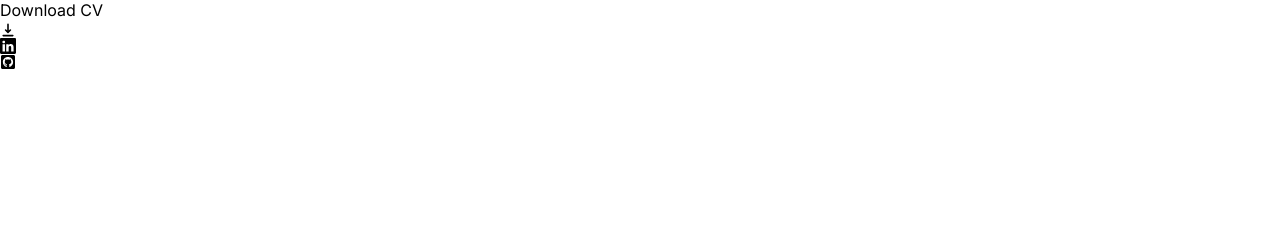
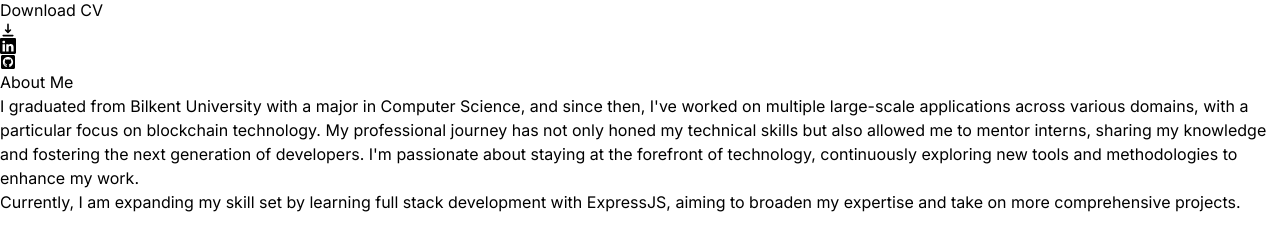
Before and after one commit to ErenYLCN/next-portfolio, a Next.js app: page / in a window 1280 px wide. Shown: the part 378-628 px from the top of the page. Built offline with nearby package versions, Linux system fonts and the light colour scheme.

Commit message:
feat(home): implement `About` section

```diff
--- a/src/app/page.tsx
+++ b/src/app/page.tsx
@@ -1,3 +1,4 @@
+import About from "@/component/about/About";
 import Intro from "@/component/intro/Intro";
 import SectionDivider from "@/component/section-divider/SectionDivider";
 
@@ -7,6 +8,8 @@ export default function Home() {
       <Intro />
 
       <SectionDivider />
+
+      <About />
     </main>
   );
 }
--- /dev/null
+++ b/src/component/about/About.tsx
@@ -0,0 +1,49 @@
+"use client";
+
+import React from "react";
+import SectionHeading from "../section-heading/SectionHeading";
+import { motion } from "framer-motion";
+
+function About() {
+  return (
+    <motion.section
+      className={"mb-28 max-w-[45rem] text-center leading-8"}
+      initial={{ opacity: 0, y: 100 }}
+      animate={{ opacity: 1, y: 0 }}
+      transition={{ delay: 0.175 }}
+    >
+      <SectionHeading title={"About Me"} />
+
+      <p className={"mb-3"}>
+        {"I graduated from "}
+        <span className={"font-medium"}>{"Bilkent University"}</span>
+        {" with a major in "}
+        <span className={"font-medium"}>{"Computer Science"}</span>
+        {", and since then, I've worked on multiple "}
+        <span className={"font-medium"}>{"large-scale applications"}</span>
+        {" across various domains, with a particular focus on "}
+        <span className={"font-medium underline italic"}>
+          {"blockchain technology"}
+        </span>
+        {
+          ". My professional journey has not only honed my technical skills but also allowed me to "
+        }
+        <span className={"font-medium"}>{"mentor interns"}</span>
+        {
+          ", sharing my knowledge and fostering the next generation of developers. I'm passionate about staying at the forefront of technology, continuously exploring new tools and methodologies to enhance my work."
+        }
+      </p>
+      <p>
+        {"Currently, I am expanding my skill set by learning "}
+        <span className={"font-medium underline italic"}>
+          {"full stack development with ExpressJS"}
+        </span>
+        {
+          ", aiming to broaden my expertise and take on more comprehensive projects."
+        }
+      </p>
+    </motion.section>
+  );
+}
+
+export default About;
--- /dev/null
+++ b/src/component/section-heading/SectionHeading.tsx
@@ -0,0 +1,11 @@
+import React from "react";
+
+type SectionHeadingProps = {
+  title: string;
+};
+
+function SectionHeading({ title }: SectionHeadingProps) {
+  return <h2 className={"text-3xl font-medium capitalize mb-8"}>{title}</h2>;
+}
+
+export default SectionHeading;
```
